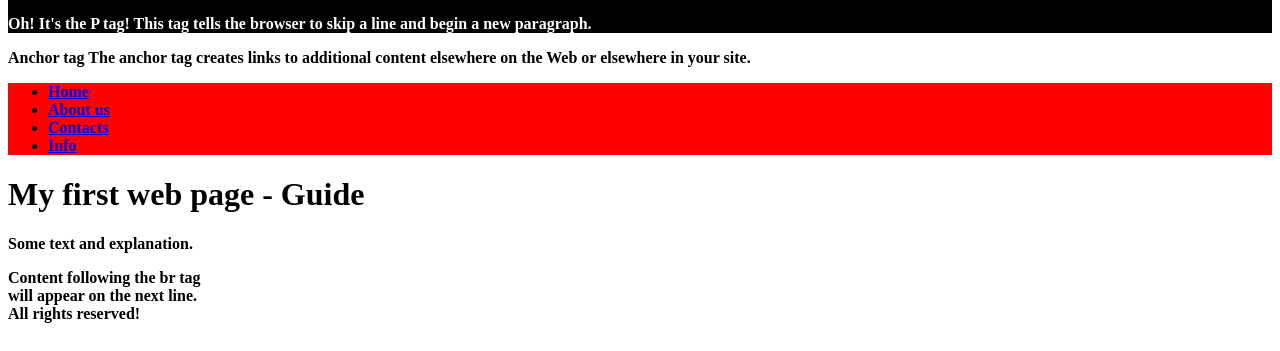
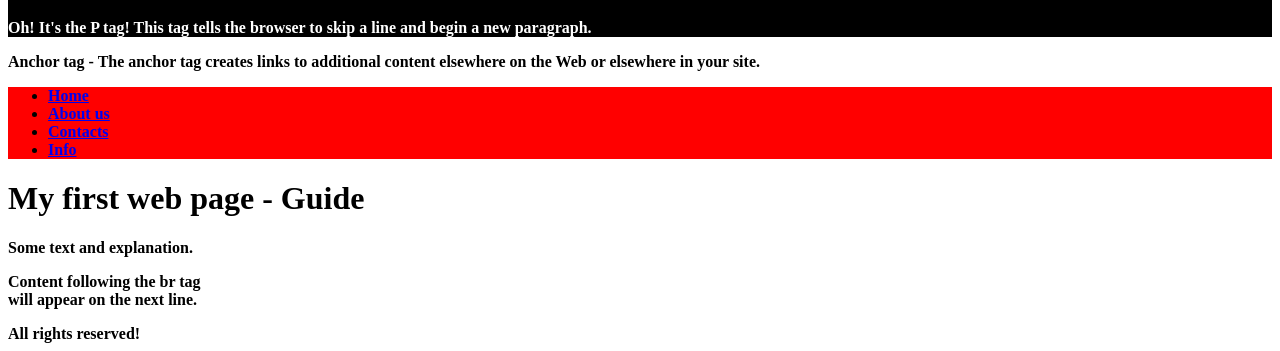
Before and after one commit to todorovaeva/HTML-WORDPRESS-LEVEL1, a plain HTML site: page HTML lesson1/index3.html in a window 1280 px wide. Shown: the part 610-961 px from the top of the page. Drawn offline with Linux system fonts and the light colour scheme.

Commit message:
HTML Lesson 1 demo files

```diff
--- a/HTML lesson1/index3.html
+++ b/HTML lesson1/index3.html
@@ -1,7 +1,7 @@
-<!doctype <!DOCTYPE html>
+<!DOCTYPE html>
 <html>
 <head>
-	<title>This will display the title of your site in the top bar of the browser. You want to include this or your page will appear as an untitled document in the browser and in lists of bookmarks.</title>
+	<title>Title</title>
 </head>
 <body>
 
@@ -10,7 +10,7 @@
 		<h1>This tag indicates to the browser that you are using a headline. The range of values from h1 to h6 (largest to smallest) sets the size of the headline. Use the <b> tag instead.</h1>
 		<p>Oh! It's the P tag! This tag tells the browser to skip a line and begin a new paragraph. </p>
 	</div>
-	Anchor tag <a> </a> The anchor tag creates links to additional content elsewhere on the Web or elsewhere in your site.
+	<p>Anchor tag - The anchor tag creates links to additional content elsewhere on the Web or elsewhere in your site.</p>
 	<nav style="background-color: red;">
 		<ul>
 			<li><a href="#"> Home </a></li>
@@ -23,7 +23,7 @@
 		<h1>My first web page - Guide</h1>
 		<p>Some text and explanation.</p>
 	</div>
-	Content following the br tag<br> will appear on the next line.
+	<p>Content following the br tag<br> will appear on the next line.</p>
 	<footer>All rights reserved!</footer>
 </body>
 </html>
```
